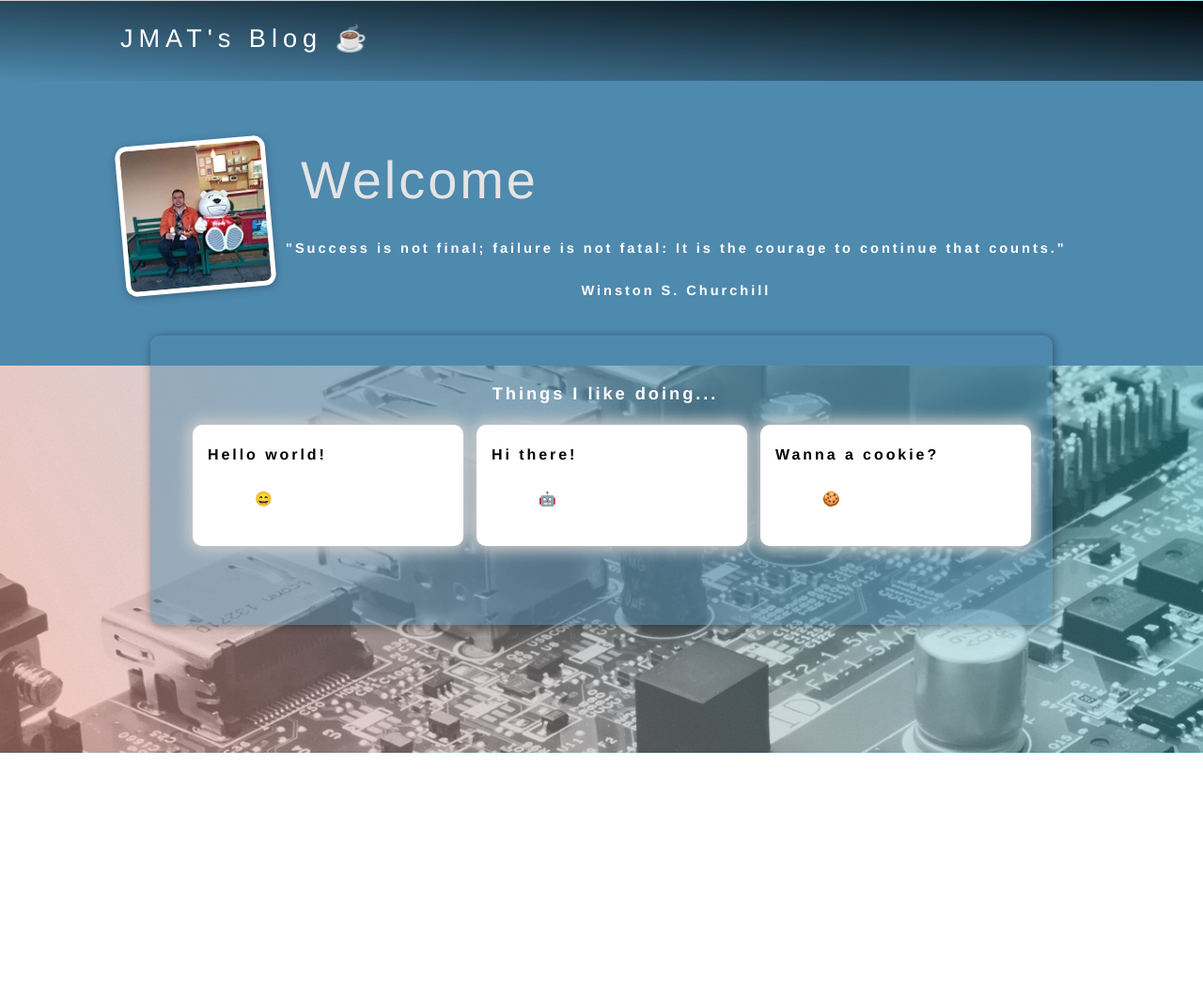
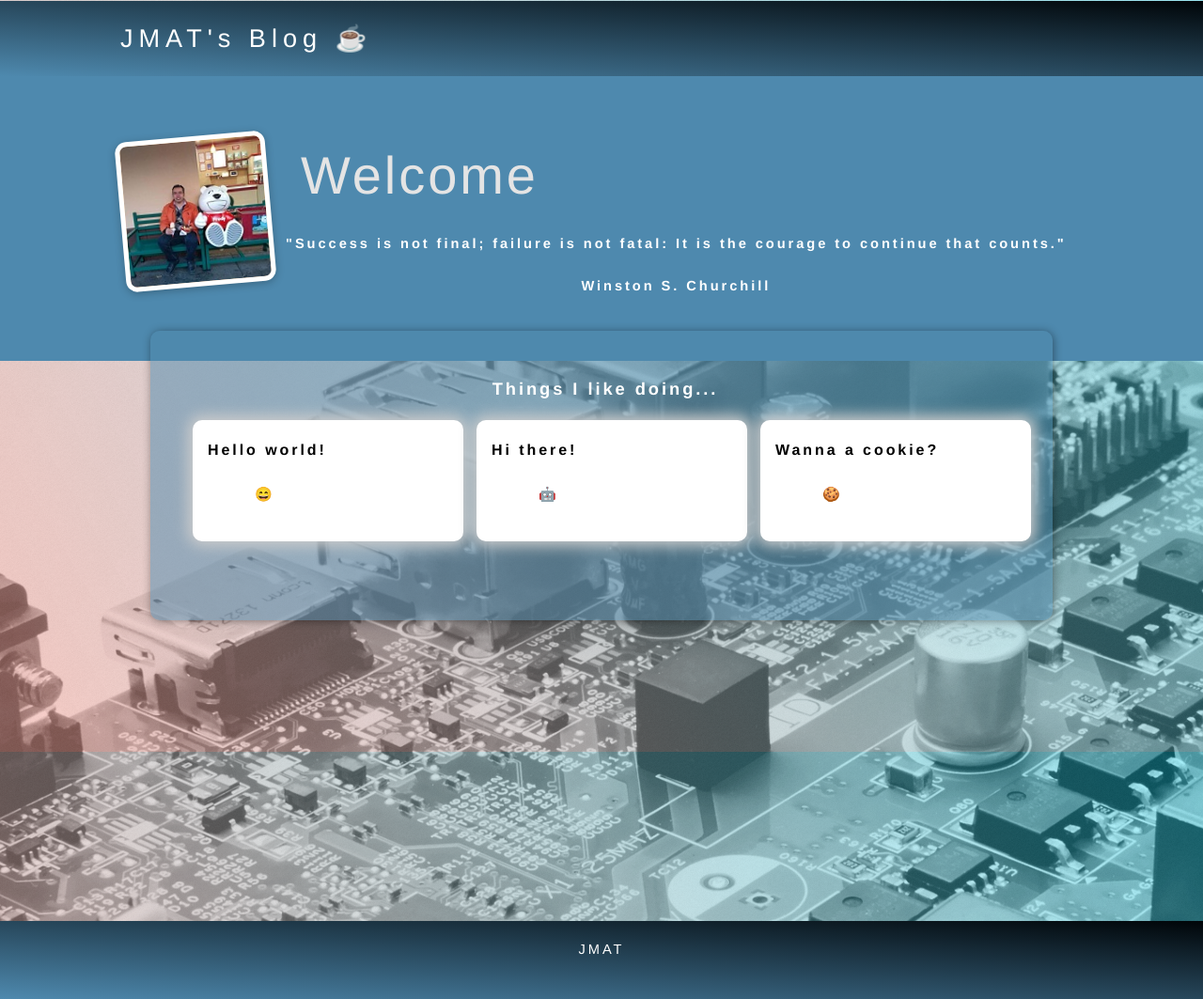
Before and after one commit to AlitosJM/MyApp, a React (Create React App) app: page /myPage in a window 1280 px wide. Shown: the whole page at 94% size. Before the commit the page ends 801 px from the top, so only its background shows below. Built offline with nearby package versions, Linux system fonts and the light colour scheme.

Commit message:
better footer

```diff
--- a/src/components/AllPost/AllPost.js
+++ b/src/components/AllPost/AllPost.js
@@ -50,6 +50,7 @@ const AllPost = () => {
 
 
   return (
+    <React.Fragment>
       <div className="wrapper">
 
         <header id="main-navigation">
@@ -83,8 +84,14 @@ const AllPost = () => {
 
           )
         }
+      </div>
+      <section>
+        <footer id="Myfooter">
+          <p> JMAT </p>
+        </footer>
+      </section>
 
-      </div>
+    </React.Fragment>
 
   );
 }
--- a/src/components/css/styles.css
+++ b/src/components/css/styles.css
@@ -94,7 +94,7 @@ body {
 
 .top{
   background: linear-gradient(to right top, #4e89ae, #000508);
-  height: 85px;
+  height: 5rem;
   /* border-top: 20px solid #43658b; */
 }
 
@@ -236,11 +236,13 @@ input:focus { box-shadow: inset 0 -5px 45px rgba(100,100,100,0.4), 0 1px 1px rgb
   }
 
 #Myfooter {
-  position: fixed;
-  left: 0;
-  bottom: 0;
-  width: 100%;
-  background-color: #43658b;
+  /* position: fixed; */
+  /* left: 0; */
+  /* bottom: 0; */
+  /* width: 100%;  */
+  background: linear-gradient(to right top, #4e89ae, #000508);
+  padding: 1rem;
+  margin: 18rem 0 0 0;
   color: white;
   text-align: center;
   font-family: "Source Sans Pro", Helvetica, sans-serif;
```
